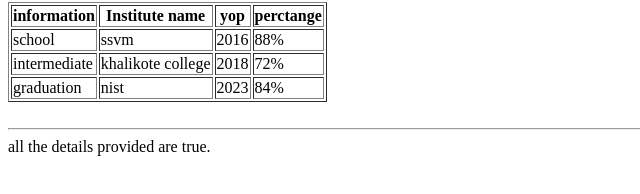
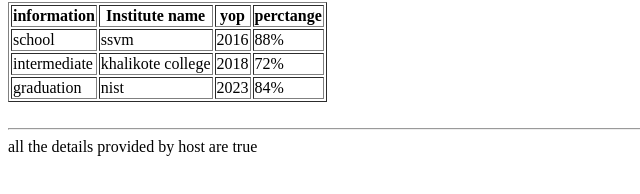
Before and after one commit to BinayakaB/my-code, a plain HTML site: page resume/education.html in a window 1280 px wide. Shown: the part 114-308 px from the top of the page, 0-640 px from the left. Drawn offline with Linux system fonts and the light colour scheme.

Commit message:
footer changed

```diff
--- a/resume/education.html
+++ b/resume/education.html
@@ -50,7 +50,7 @@
     </main>
     <br>
     <hr>
-    <footer> all the details provided are true.</footer>
+    <footer> all the details provided by host are true</footer>
 
 </body>
 </html>
```
